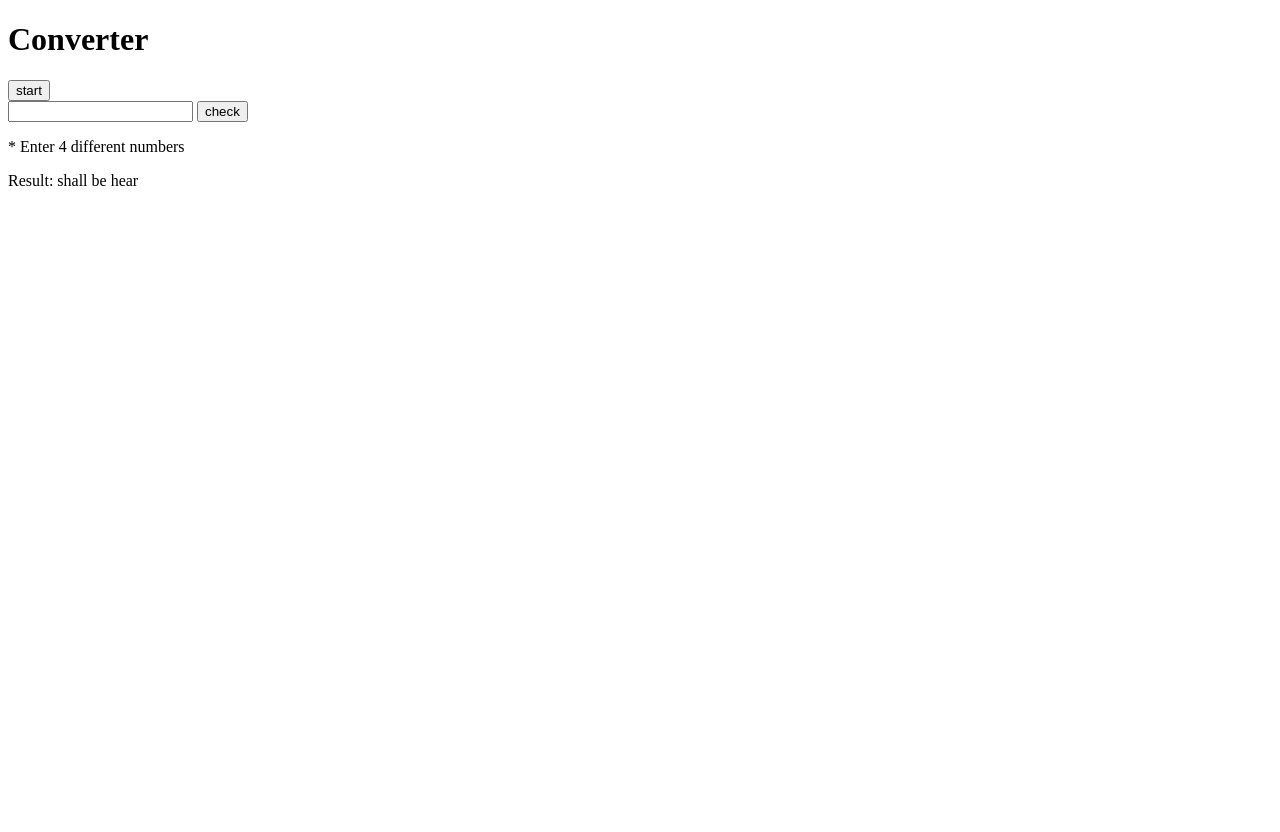
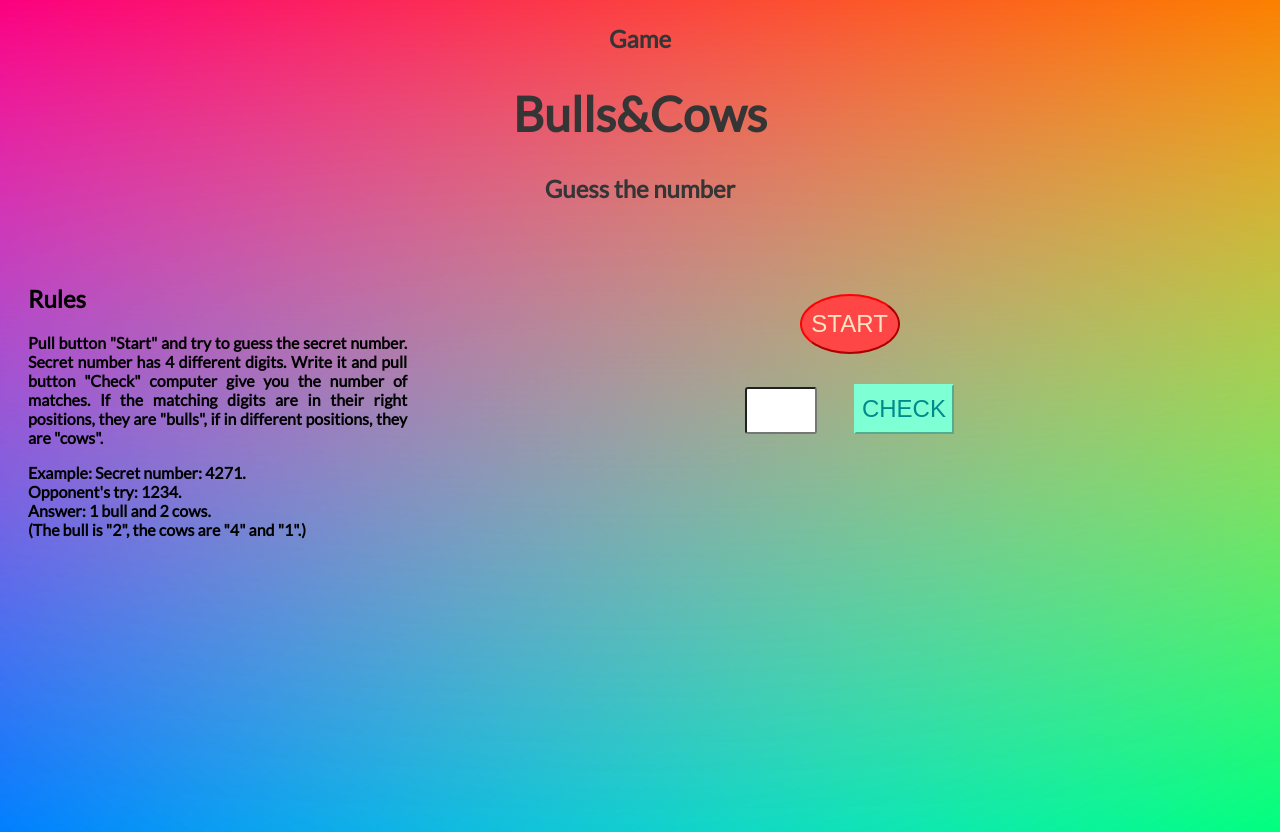
Before and after one commit to SvitlanaTsupryk-jul18/Game-Guess-the-number, a plain HTML site: page index.html in a window 1280 px wide. Before the commit the page ends 800 px from the top, so only its background shows below. Drawn offline with Linux system fonts and the light colour scheme.

Commit message:
made it beutiful!

```diff
--- a/bulls&cows.js
+++ b/bulls&cows.js
@@ -8,6 +8,7 @@ let bulls;
 let cows;
 
 start.addEventListener('click', function () {
+    result.innerHTML = '';
     secret = '';
     let rand = '';
     while (secret.length < 4) {
@@ -35,7 +36,7 @@ btn.addEventListener('click', function () {
         currentCows = getCows(secret, currentTry);
 
         if (currentBulls == 4) {
-            result.innerHTML = "vinner";
+            result.innerHTML = "Congratulations! You win!";
             input.value = '';
         } else {
             result.innerHTML += `<br> ${currentTry} &nbsp;&nbsp;&nbsp; ||  ${currentBulls} &nbsp;&nbsp;&nbsp; ${currentCows}`;
--- a/index.html
+++ b/index.html
@@ -5,20 +5,37 @@
     <meta http-equiv="Content-Type" content="text/html; charset=utf-8">
     <meta name="viewport" content="width=device-width, initial-scale=1.0">
     <title>JS</title>
-
+    <link href="https://fonts.googleapis.com/css?family=Lato" rel="stylesheet">
+    <link rel="stylesheet" href="style.css">
     <script src="bulls&cows.js" defer></script>
 </head>
 
 <body>
-    <h1>Converter</h1>
-    <button type="button" class="js-start"> start</button><br />
-    <input class="js-input">
-    <button type="button" class="js-check"> check</button><br />
-    <p class="js-warning"> * Enter 4 different numbers</p>
-    Result: <span class="js-result"> shall be hear</span>
-    <script>
+    <header>
+        <p>Game</p>
+        <h1>Bulls&Cows</h1>
+        <p>Guess the number</p>
+    </header>
+    <aside>
+        <h2>Rules</h2>
+        <p> Pull button "Start" and try to guess the secret number. Secret number has 4 different digits.
+            Write it and pull button "Check" computer give you the number of matches. If the matching digits are in
+            their right positions,
+            they are "bulls", if in different positions, they are "cows".
+        </p>
+        <p>Example:
+            Secret number: 4271.<br>
+            Opponent's try: 1234.<br>
+            Answer: 1 bull and 2 cows.<br> (The bull is "2", the cows are "4" and "1".)</p>
+    </aside>
+    <main>
+        <button type="button" class="js-start"> start</button><br />
+        <input class="js-input">
+        <button type="button" class="js-check"> check</button><br />
+        <p class="js-warning"> * Enter 4 different numbers</p>
 
-    </script>
+        <div class="js-result"> </div>
+    </main>
 
 </body>
 
--- /dev/null
+++ b/style.css
@@ -0,0 +1,68 @@
+body {
+    font-family: 'Lato', sans-serif;
+    font-size: 24px;
+    font-weight: bold;
+    color: rgb(53, 53, 53);
+    background: linear-gradient(rgb(252, 0, 0), transparent), linear-gradient(to top left, lime, transparent), linear-gradient(to top right, blue, transparent);
+    background-blend-mode: screen;
+    text-align: center;
+    height: 100vh;
+}
+
+header {
+    width: 100%;
+    height: 30vh;
+}
+
+aside {
+    float: left;
+    font-size: 16px;
+    width: 30%;
+    color: black;
+    text-align: justify;
+    padding: 0 20px;
+}
+
+.js-start {
+    font-size: 24px;
+    margin: 30px;
+    height: 60px;
+    width: 100px;
+    border-radius: 50%;
+    border-color: red;
+    background-color: rgb(255, 70, 70);
+    outline-style: none;
+    color: bisque;
+    text-transform: uppercase;
+}
+
+.js-warning {
+    color: red;
+    font-size: 14px;
+    opacity: 0;
+}
+
+.js-input {
+    font-size: 20px;
+    width: 3rem;
+    padding: 10px 20px;
+    border-radius: 3px;
+    padding: 10px;
+    border-radius: 3px;
+    margin-right: 2rem;
+}
+
+.js-check {
+    background-color: aquamarine;
+    border-color: aquamarine;
+    text-transform: uppercase;
+    font-size: 24px;
+    height: 50px;
+    color: darkcyan;
+}
+
+.js-result {
+    padding-left: 35%;
+    height: 100%;
+    margin-top: -40px;
+}
```
